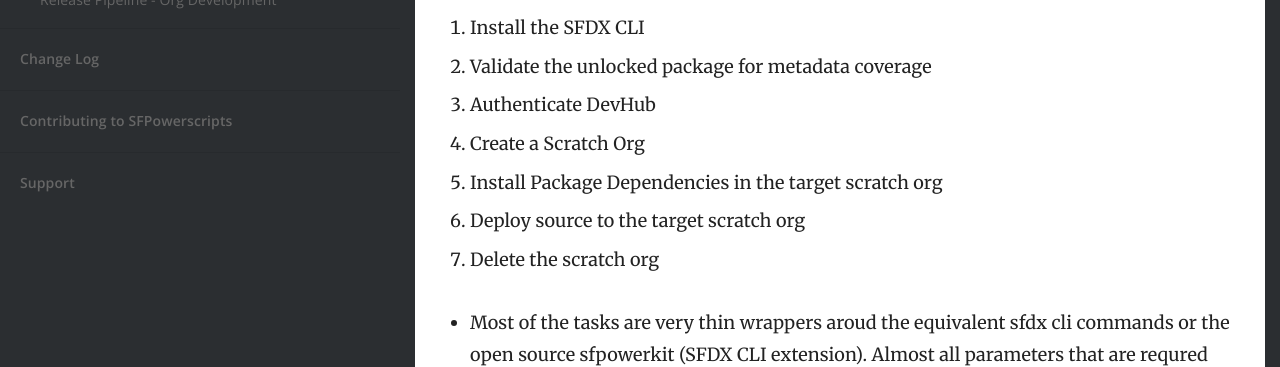
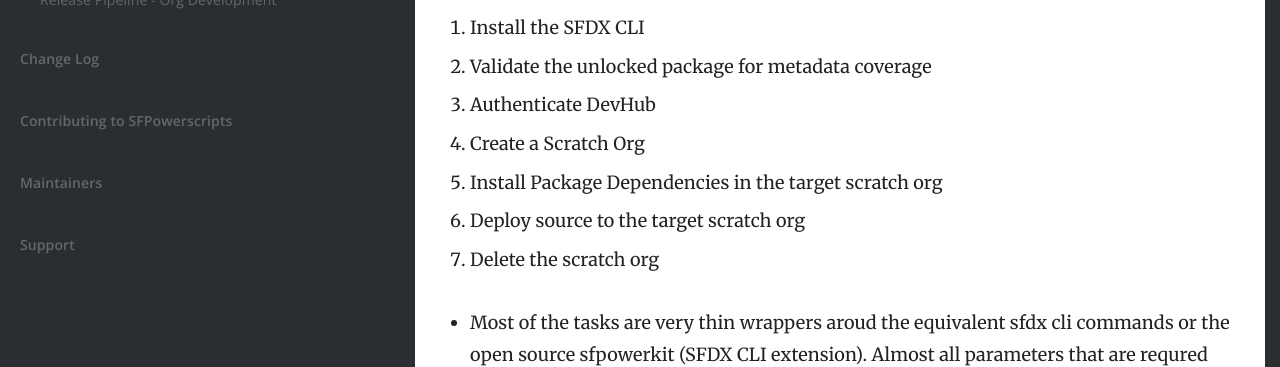
Before and after one commit to nbatterham/sfpowerscripts-doc, a Jekyll site: the page built from index.md, in a window 1280 px wide. Shown: the part 1238-1605 px from the top of the page. Built offline with Jekyll 4.4.1, drawn with Linux system fonts in a browser that asks for light colours.

Commit message:
Add Maintainers

```diff
--- a/_layouts/default.html
+++ b/_layouts/default.html
@@ -118,8 +118,15 @@
 
 			<ul>
 				<li class="nav-item top-level {% if page.url == '/contributing/' %}current{% endif %}">
-					{% assign support = site.html_pages | where: 'url', '/contributing/' | first %}
-					<a href="{{ site.baseurl }}/contributing/">{{ support.title }}</a>
+					{% assign contributing = site.html_pages | where: 'url', '/contributing/' | first %}
+					<a href="{{ site.baseurl }}/contributing/">{{ contributing.title }}</a>
+				</li>
+			</ul>
+
+			<ul>
+				<li class="nav-item top-level {% if page.url == '/maintainers/' %}current{% endif %}">
+					{% assign maintainers = site.html_pages | where: 'url', '/maintainers/' | first %}
+					<a href="{{ site.baseurl }}/maintainers/">{{ maintainers.title }}</a>
 				</li>
 			</ul>
 
```
Also changed, not shown: maintainers.md (added, +6 -0 lines), images/azlam-abdulsalam.jpg (added).
